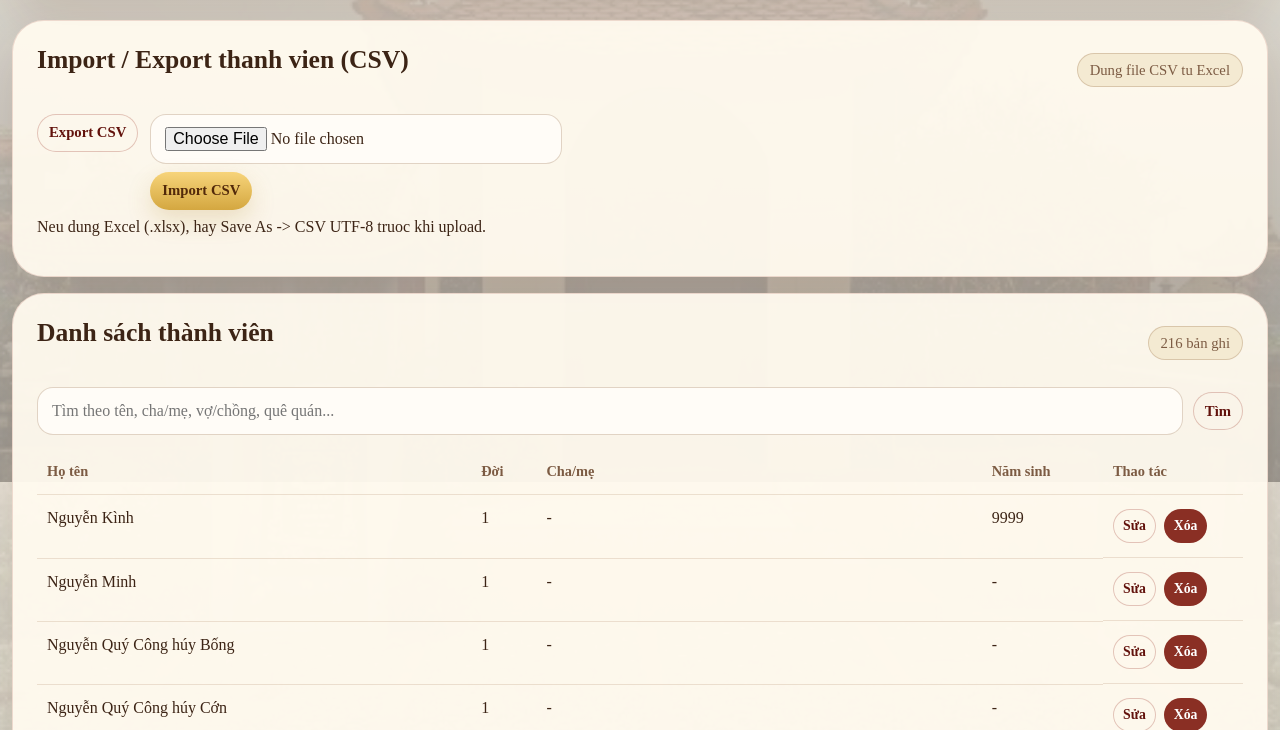
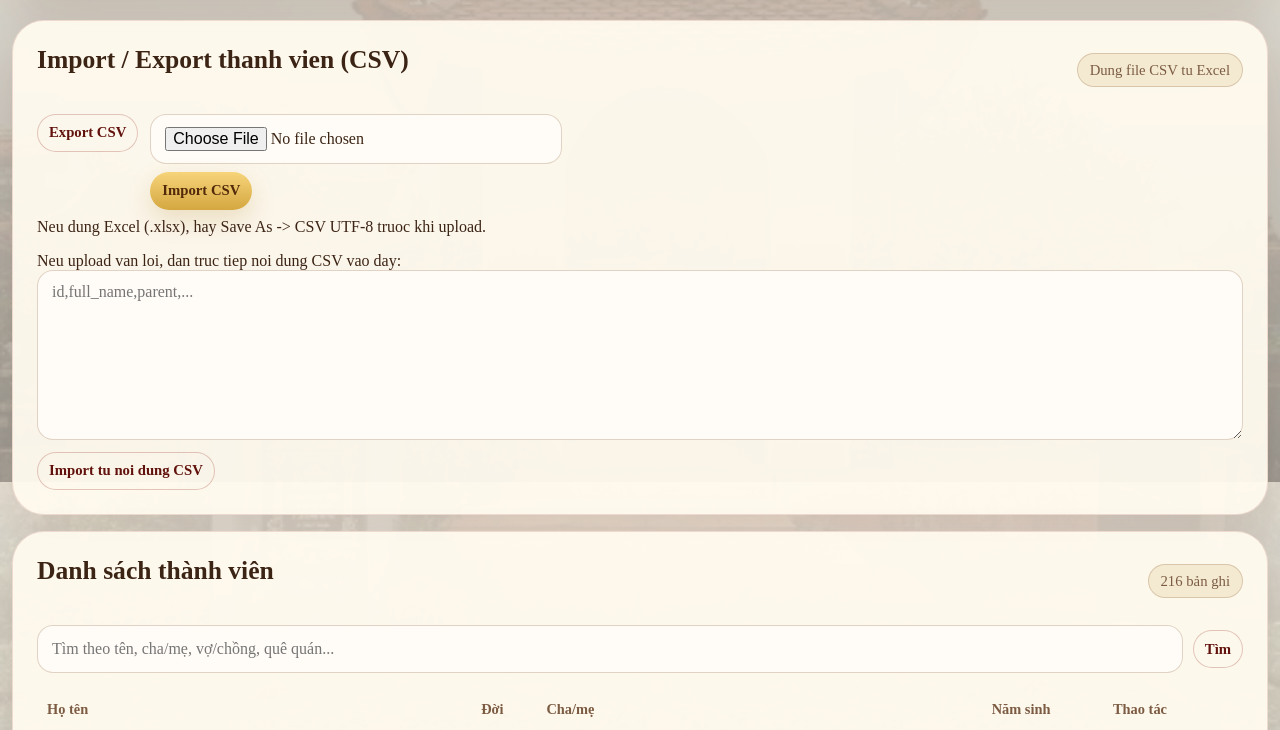
Before and after one commit to Tien-reus/webgiapha, a Django app: page /manage/ in a window 1280 px wide. Shown: the part 318-1048 px from the top of the page. Run offline with Django 5.2, Linux system fonts and the light colour scheme; the visitor is signed in with stand-in values (Sample User, id 1); data comes from the database, SQL or seed files in the repository.

Commit message:
feat: add direct CSV text import fallback in manage page

```diff
--- a/genealogy/views.py
+++ b/genealogy/views.py
@@ -85,92 +85,92 @@ def export_members_csv_response():
     return response
 
 
-def import_members_from_csv(uploaded_file):
+def _import_members_from_csv_text(text):
     created = 0
     updated = 0
     skipped = 0
     failed = 0
-    try:
-        raw = uploaded_file.read()
+
+    csv.field_size_limit(10_000_000)
+    reader = csv.DictReader(io.StringIO(text))
+    if not reader.fieldnames:
+        return created, updated, skipped, failed + 1
+
+    for row in reader:
         try:
-            text = raw.decode('utf-8-sig')
-        except UnicodeDecodeError:
-            # Common fallback for CSV saved from legacy Excel encodings.
-            text = raw.decode('cp1252')
+            full_name = (row.get('full_name') or '').strip()
+            if not full_name:
+                skipped += 1
+                continue
 
-        csv.field_size_limit(10_000_000)
-        reader = csv.DictReader(io.StringIO(text))
-        if not reader.fieldnames:
-            return created, updated, skipped, failed + 1
+            parent_name = (row.get('parent') or '').strip()
+            parent = None
+            if parent_name:
+                parent = FamilyMember.objects.filter(full_name=parent_name).first()
 
-        for row in reader:
-            try:
-                full_name = (row.get('full_name') or '').strip()
-                if not full_name:
-                    skipped += 1
+            def to_int(value, default=None):
+                value = (value or '').strip()
+                if not value:
+                    return default
+                try:
+                    return int(value)
+                except ValueError:
+                    return default
+
+            payload = {
+                'full_name': full_name[:150],
+                'parent': parent,
+                'father_name': (row.get('father_name') or '').strip()[:150],
+                'mother_name': (row.get('mother_name') or '').strip()[:150],
+                'spouse_name': (row.get('spouse_name') or '').strip()[:150],
+                'gender': (row.get('gender') or 'other').strip() or 'other',
+                'generation': to_int(row.get('generation'), 1) or 1,
+                'birth_year': to_int(row.get('birth_year')),
+                'death_year': to_int(row.get('death_year')),
+                'hometown': (row.get('hometown') or '').strip()[:150],
+                'occupation': (row.get('occupation') or '').strip()[:150],
+                'achievements': (row.get('achievements') or '').strip(),
+                'education': (row.get('education') or '').strip()[:150],
+                'biography': (row.get('biography') or '').strip(),
+                'notes': (row.get('notes') or '').strip(),
+                'is_highlighted': (row.get('is_highlighted') or '').strip().lower() in {'1', 'true', 'yes', 'on'},
+            }
+
+            if payload['gender'] not in {'male', 'female', 'other'}:
+                payload['gender'] = 'other'
+
+            row_id = to_int(row.get('id'))
+            if row_id:
+                obj = FamilyMember.objects.filter(pk=row_id).first()
+                if obj:
+                    for key, value in payload.items():
+                        setattr(obj, key, value)
+                    obj.save()
+                    updated += 1
                     continue
 
-                parent_name = (row.get('parent') or '').strip()
-                parent = None
-                if parent_name:
-                    parent = FamilyMember.objects.filter(full_name=parent_name).first()
-
-                def to_int(value, default=None):
-                    value = (value or '').strip()
-                    if not value:
-                        return default
-                    try:
-                        return int(value)
-                    except ValueError:
-                        return default
-
-                payload = {
-                    'full_name': full_name[:150],
-                    'parent': parent,
-                    'father_name': (row.get('father_name') or '').strip()[:150],
-                    'mother_name': (row.get('mother_name') or '').strip()[:150],
-                    'spouse_name': (row.get('spouse_name') or '').strip()[:150],
-                    'gender': (row.get('gender') or 'other').strip() or 'other',
-                    'generation': to_int(row.get('generation'), 1) or 1,
-                    'birth_year': to_int(row.get('birth_year')),
-                    'death_year': to_int(row.get('death_year')),
-                    'hometown': (row.get('hometown') or '').strip()[:150],
-                    'occupation': (row.get('occupation') or '').strip()[:150],
-                    'achievements': (row.get('achievements') or '').strip(),
-                    'education': (row.get('education') or '').strip()[:150],
-                    'biography': (row.get('biography') or '').strip(),
-                    'notes': (row.get('notes') or '').strip(),
-                    'is_highlighted': (row.get('is_highlighted') or '').strip().lower() in {'1', 'true', 'yes', 'on'},
-                }
-
-                if payload['gender'] not in {'male', 'female', 'other'}:
-                    payload['gender'] = 'other'
-
-                row_id = to_int(row.get('id'))
-                if row_id:
-                    obj = FamilyMember.objects.filter(pk=row_id).first()
-                    if obj:
-                        for key, value in payload.items():
-                            setattr(obj, key, value)
-                        obj.save()
-                        updated += 1
-                        continue
-
-                existing = FamilyMember.objects.filter(full_name=full_name, birth_year=payload['birth_year']).first()
-                if existing:
-                    for key, value in payload.items():
-                        setattr(existing, key, value)
-                    existing.save()
-                    updated += 1
-                else:
-                    FamilyMember.objects.create(**payload)
-                    created += 1
-            except Exception:
-                failed += 1
-    except Exception:
-        failed += 1
+            existing = FamilyMember.objects.filter(full_name=full_name, birth_year=payload['birth_year']).first()
+            if existing:
+                for key, value in payload.items():
+                    setattr(existing, key, value)
+                existing.save()
+                updated += 1
+            else:
+                FamilyMember.objects.create(**payload)
+                created += 1
+        except Exception:
+            failed += 1
 
     return created, updated, skipped, failed
+
+
+def import_members_from_csv(uploaded_file):
+    raw = uploaded_file.read()
+    try:
+        text = raw.decode('utf-8-sig')
+    except UnicodeDecodeError:
+        text = raw.decode('cp1252')
+    return _import_members_from_csv_text(text)
 
 
 def about(request):
@@ -296,6 +296,21 @@ def manage_members(request):
                 messages.error(request, 'Import loi. Vui long kiem tra dinh dang CSV va thu lai.')
             return redirect('manage_members')
 
+        if action == 'import_members_csv_text':
+            text = (request.POST.get('members_csv_text') or '').strip()
+            if not text:
+                messages.error(request, 'Vui long dan noi dung CSV.')
+                return redirect('manage_members')
+            try:
+                created, updated, skipped, failed = _import_members_from_csv_text(text)
+                messages.success(
+                    request,
+                    f'Import xong: tao moi {created}, cap nhat {updated}, bo qua {skipped}, loi {failed}.',
+                )
+            except Exception:
+                messages.error(request, 'Import loi. Vui long kiem tra CSV va thu lai.')
+            return redirect('manage_members')
+
         if action == 'delete_member':
             member = get_object_or_404(FamilyMember, pk=request.POST.get('member_id'))
             member.delete()
--- a/templates/genealogy/manage_members.html
+++ b/templates/genealogy/manage_members.html
@@ -36,6 +36,15 @@
                 </form>
             </div>
             <p style="margin-top: 8px;">Neu dung Excel (.xlsx), hay Save As -> CSV UTF-8 truoc khi upload.</p>
+            <form method="post" style="margin-top: 10px;">
+                {% csrf_token %}
+                <input type="hidden" name="action" value="import_members_csv_text">
+                <label for="members_csv_text">Neu upload van loi, dan truc tiep noi dung CSV vao day:</label>
+                <textarea id="members_csv_text" name="members_csv_text" class="form-control" rows="8" placeholder="id,full_name,parent,..."></textarea>
+                <div class="form-actions" style="margin-top: 8px;">
+                    <button class="button secondary small" type="submit">Import tu noi dung CSV</button>
+                </div>
+            </form>
         </div>
 
         <div class="manage-layout">
```
